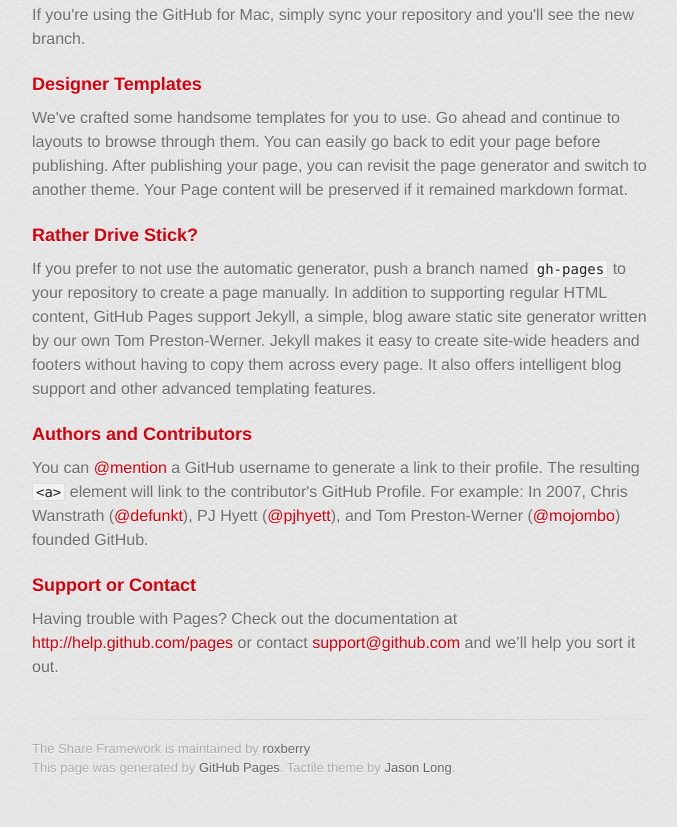
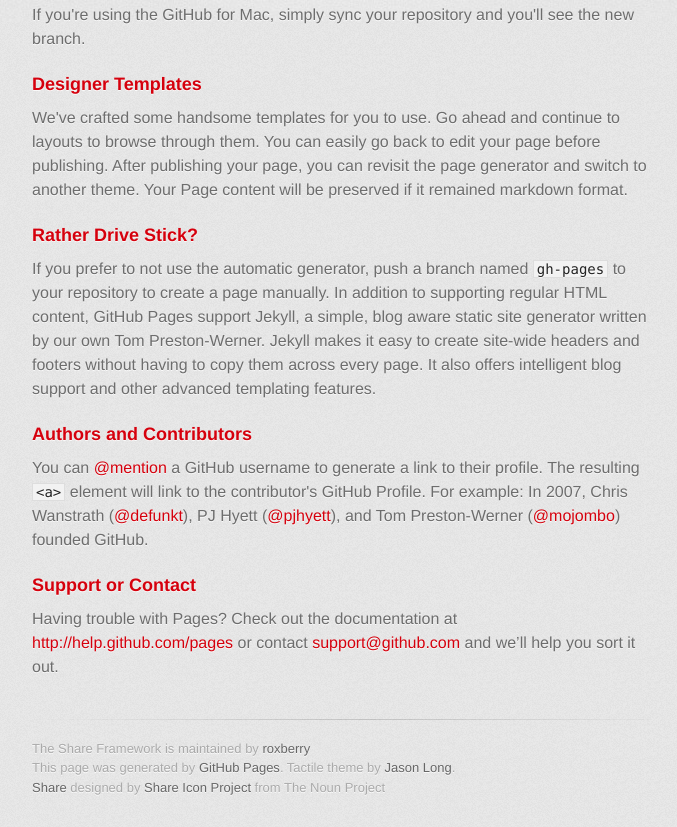
Before and after one commit to roxberry/share, a plain HTML site: page index.html in a window 1280 px wide. Shown: the part 552-1379 px from the top of the page, without its empty margins (298-975 px from the left). Drawn offline with Linux system fonts and the light colour scheme; a web font is replaced by a local one.

Commit message:
Added icon and attribution message

```diff
--- a/index.html
+++ b/index.html
@@ -18,7 +18,7 @@
       <div class="inner">
 
         <header>
-          <h1>The Share Framework</h1>
+          <h1><img src="images/shared_logo.png" style="margin-right: 10px;"/>The Share Framework</h1>
           <h2>An Application Architecture for the Catholic Community</h2>
         </header>
 
@@ -66,7 +66,8 @@
 
         <footer>
           The Share Framework is maintained by <a href="https://github.com/roxberry">roxberry</a><br>
-          This page was generated by <a href="http://pages.github.com">GitHub Pages</a>. Tactile theme by <a href="http://twitter.com/jasonlong">Jason Long</a>.
+          This page was generated by <a href="http://pages.github.com">GitHub Pages</a>. Tactile theme by <a href="http://twitter.com/jasonlong">Jason Long</a>.<br>
+          <a href="http://thenounproject.com/noun/share/#icon-No3893" target="_blank">Share</a> designed by <a href="http://thenounproject.com/planemad" target="_blank">Share Icon Project</a> from The Noun Project
         </footer>
 
                   <script type="text/javascript">
@@ -83,4 +84,6 @@
       </div>
     </div>
   </body>
+
+
 </html>
```
Also changed, not shown: images/shared_logo.svg (added).
